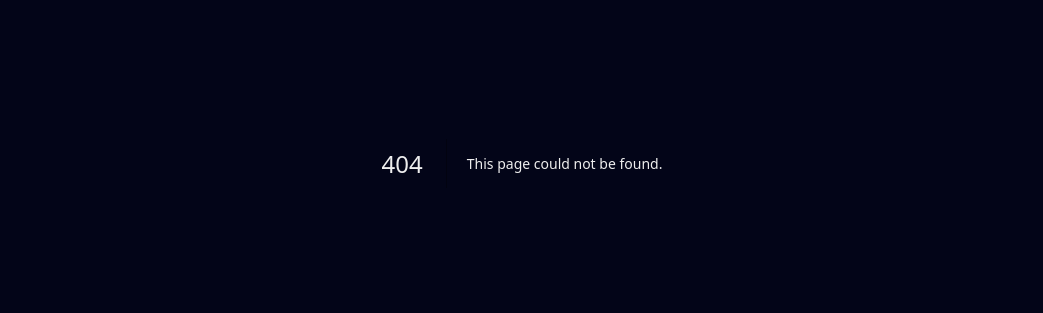
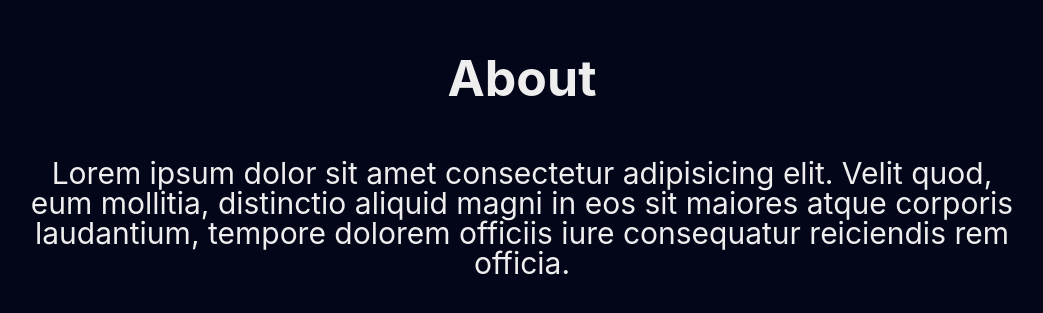
Before and after one commit to mtsgsr/world-map, a Next.js app: page /about in a window 1280 px wide. Before the commit this address had no page. Shown: the part 237-550 px from the top of the page, without its empty margins (118-1161 px from the left). Built offline with nearby package versions, Linux system fonts and the light colour scheme.

Commit message:
Add about page and template

```diff
--- /dev/null
+++ b/src/pages/about.tsx
@@ -0,0 +1,5 @@
+import AboutTemplate from "@/templates/About";
+
+const About = () => <AboutTemplate />;
+
+export default About;
--- /dev/null
+++ b/src/templates/About/index.tsx
@@ -0,0 +1,25 @@
+import LinkWrapper from "@/components/LinkWrapper";
+import { CloseOutline } from "@styled-icons/evaicons-outline";
+
+import * as S from "./styles";
+
+const AboutTemplate = () => {
+  return (
+    <S.Content>
+      <LinkWrapper href="/">
+        <CloseOutline size={32} />
+      </LinkWrapper>
+      <S.Heading>About</S.Heading>
+      <S.Body>
+        <p>
+          Lorem ipsum dolor sit amet consectetur adipisicing elit. Velit quod,
+          eum mollitia, distinctio aliquid magni in eos sit maiores atque
+          corporis laudantium, tempore dolorem officiis iure consequatur
+          reiciendis rem officia.
+        </p>
+      </S.Body>
+    </S.Content>
+  );
+};
+
+export default AboutTemplate;
--- /dev/null
+++ b/src/templates/About/styles.ts
@@ -0,0 +1,24 @@
+import styled from "styled-components";
+
+export const Content = styled.section`
+  text-align: center;
+  display: flex;
+  flex-direction: column;
+  align-items: center;
+  justify-content: center;
+  height: 100vh;
+  max-width: var(--container);
+  margin: auto;
+`;
+
+export const Heading = styled.h1`
+  font-size: var(--large);
+  margin-bottom: var(--large);
+`;
+
+export const Body = styled.div`
+  p {
+    font-size: var(--medium);
+    line-height: var(--medium);
+  }
+`;
```
Also changed, not shown: src/pages/index.tsx (+11 -1 lines).
